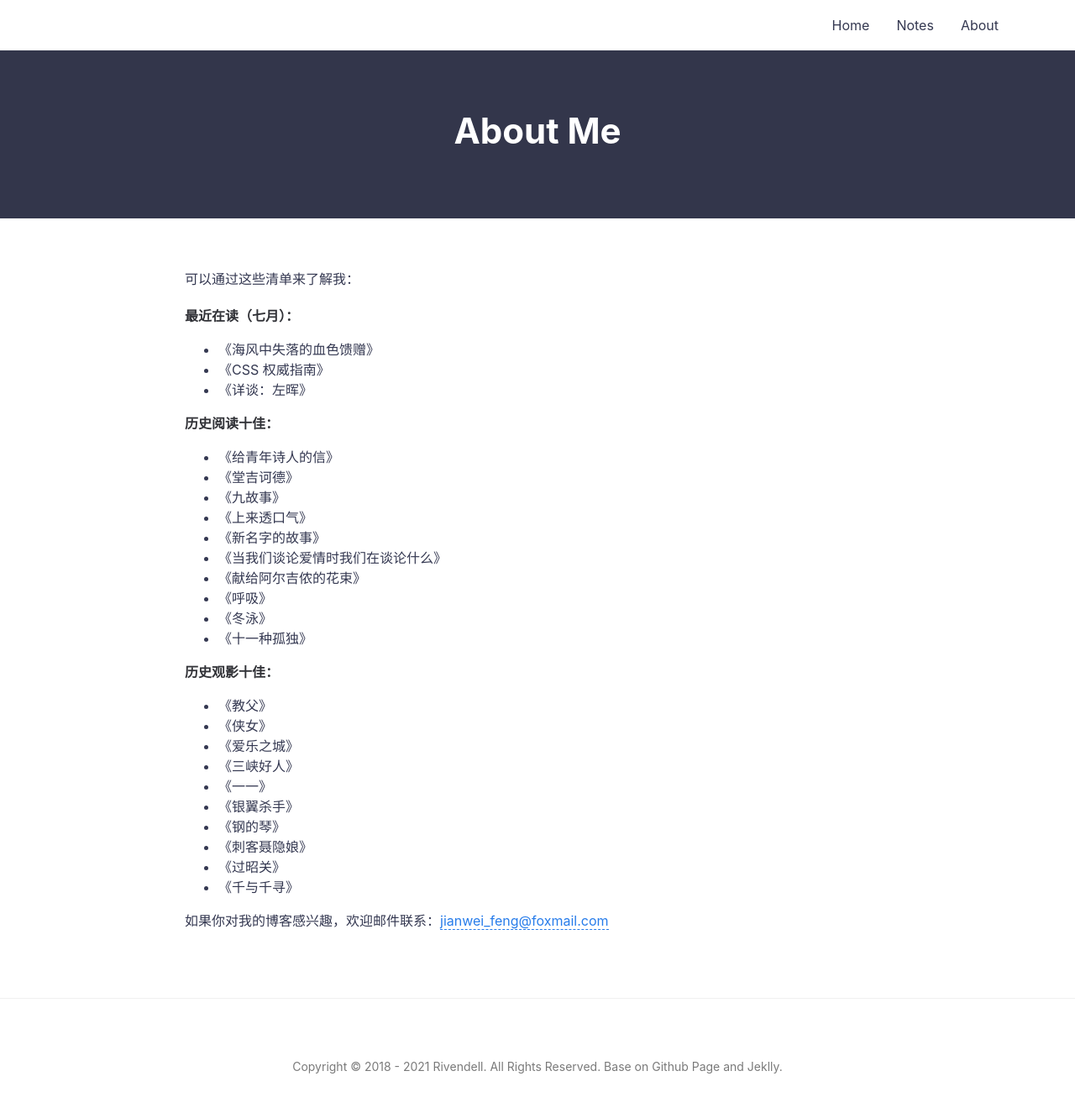
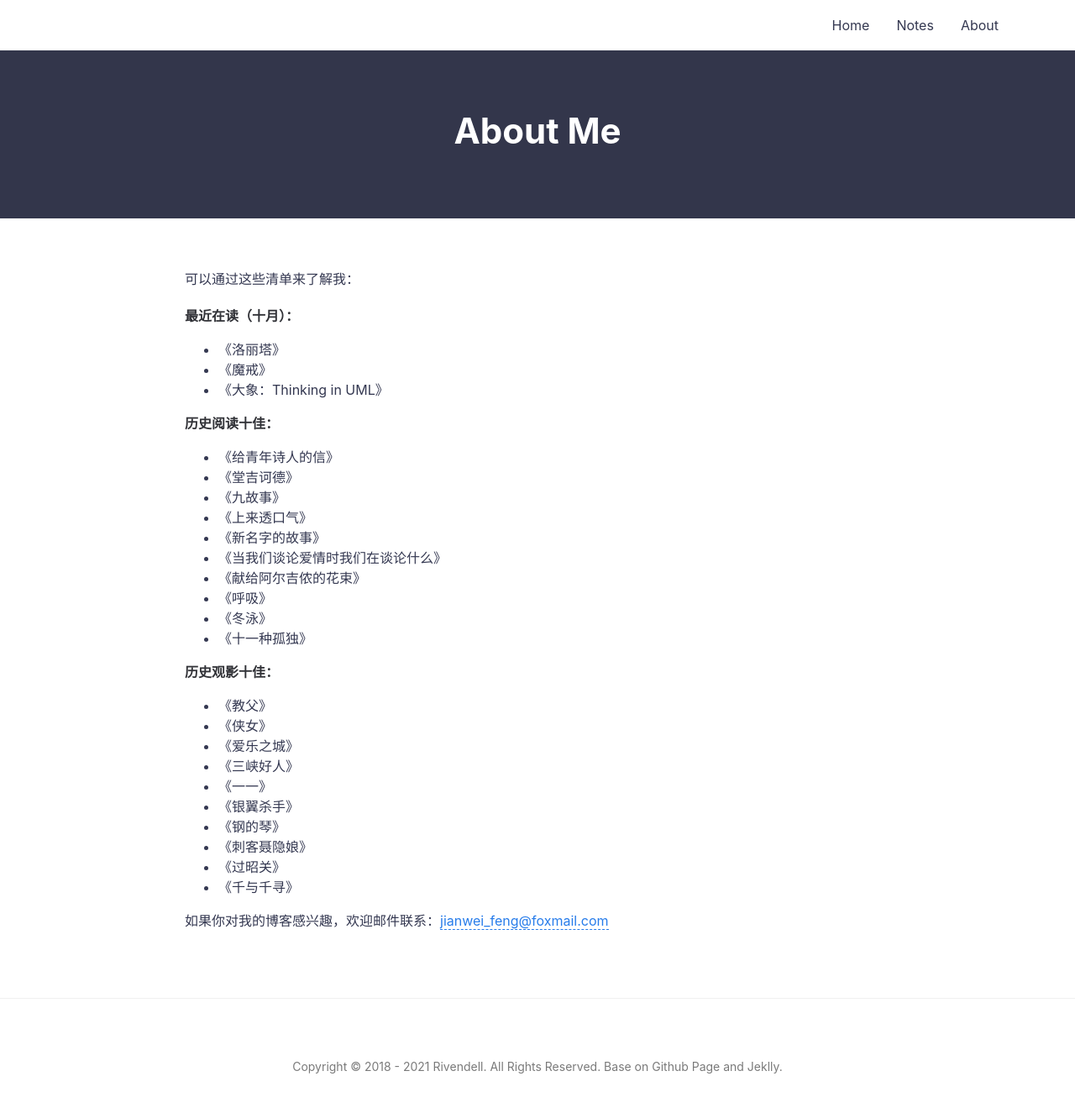
Before and after one commit to icarus507/icarus507.github.io, a Jekyll site: the page built from about.md, in a window 1280 px wide. Shown: the whole page at 84% size. Built offline with Jekyll 4.4.1, drawn with Linux system fonts in a browser that asks for light colours.

Commit message:
Update about.md

```diff
--- a/about.md
+++ b/about.md
@@ -6,10 +6,10 @@ permalink: /about/
 
 可以通过这些清单来了解我：
 
-#### 最近在读（七月）：
-* 《海风中失落的血色馈赠》
-* 《CSS 权威指南》
-* 《详谈：左晖》
+#### 最近在读（十月）：
+* 《洛丽塔》
+* 《魔戒》
+* 《大象：Thinking in UML》
 
 #### 历史阅读十佳：
 * 《给青年诗人的信》
```
